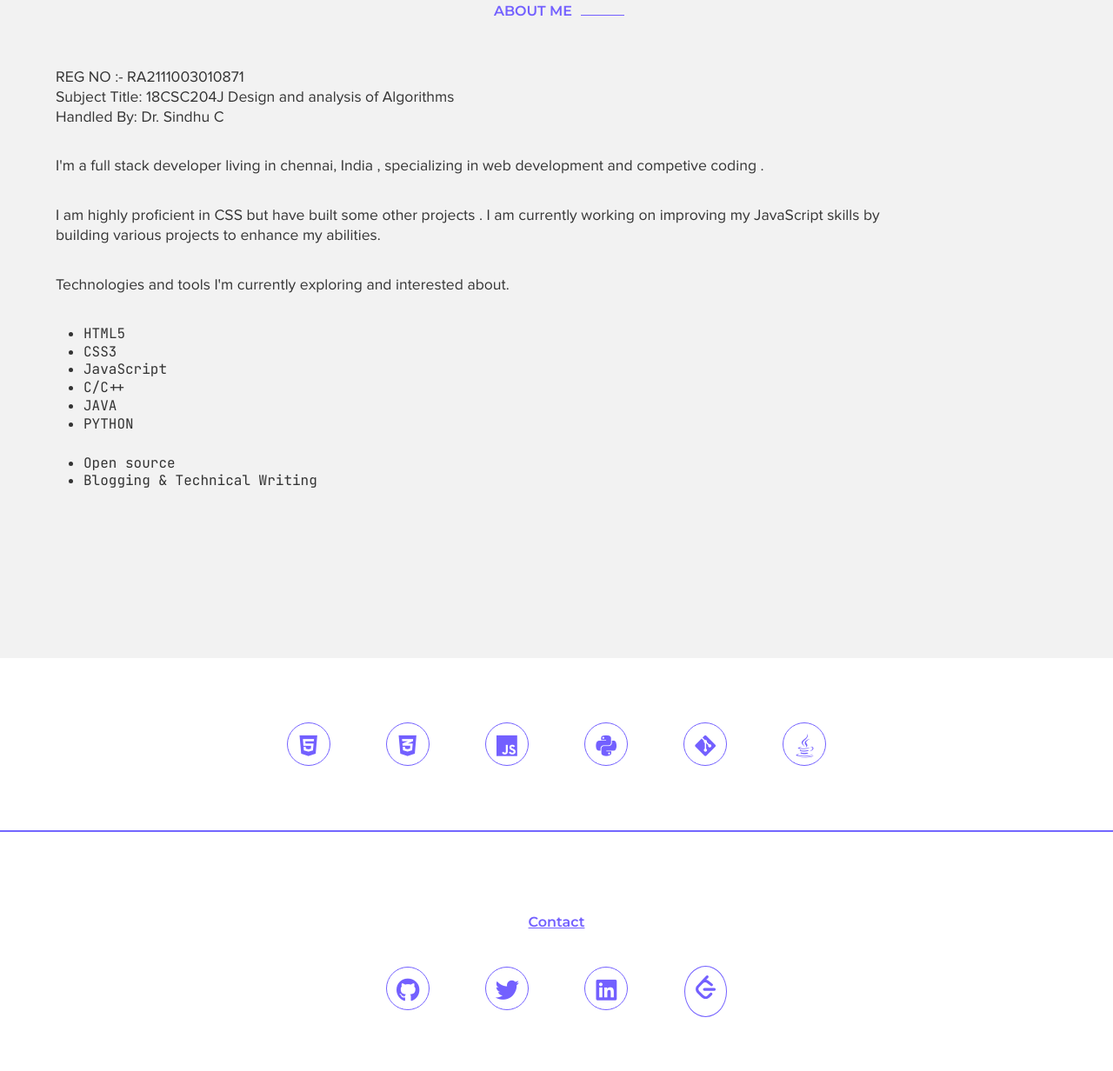
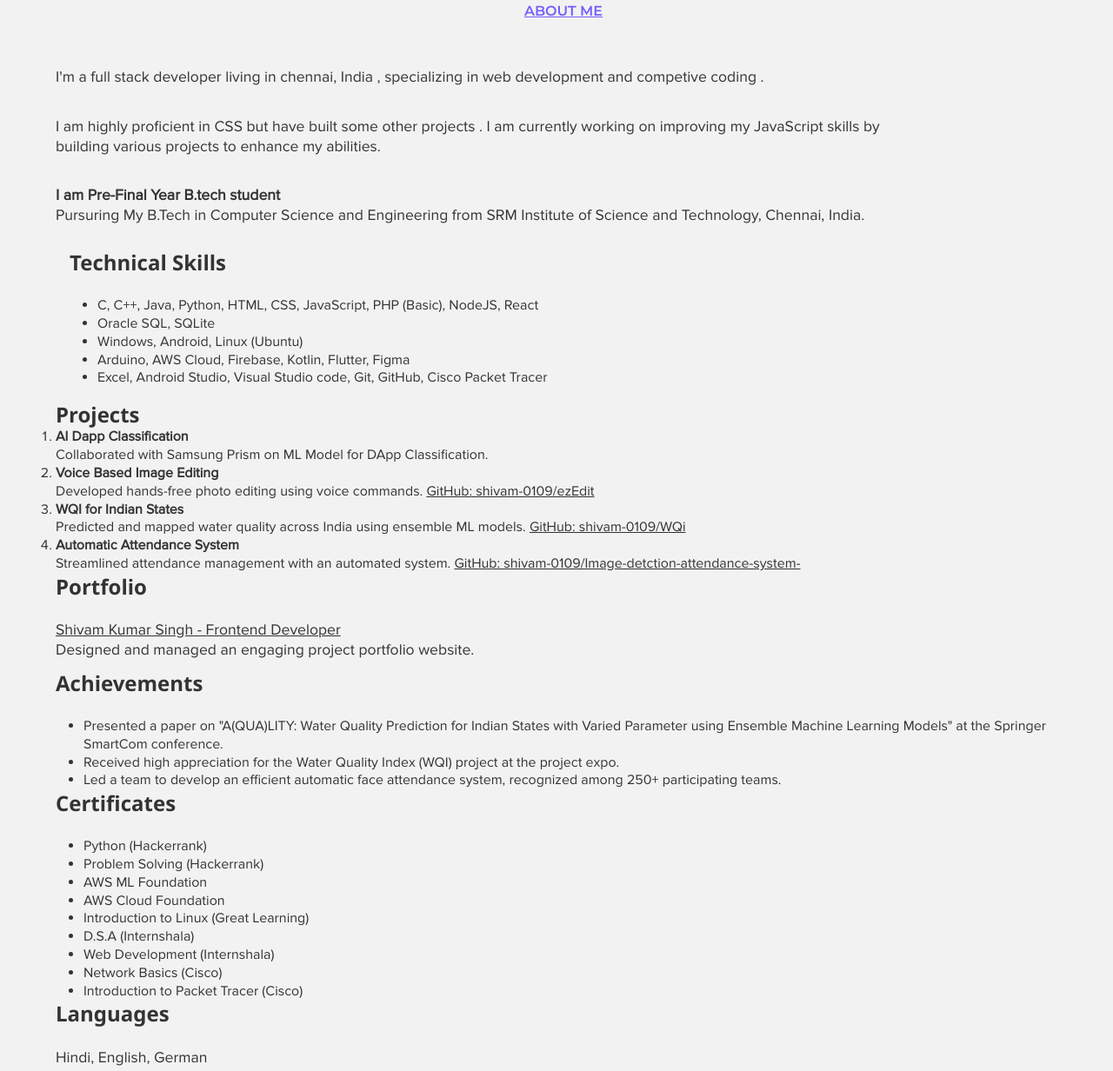
Before and after one commit to shivam-0109/portfolio, a plain HTML site: page index.html in a window 1280 px wide. Shown: the part 875-2107 px from the top of the page at 87% size. Drawn offline with Linux system fonts and the light colour scheme; a small style sheet from the web is missing; files whose address does not match are found by name.

Commit message:
modified

```diff
--- a/index.html
+++ b/index.html
@@ -148,23 +148,12 @@
       <section id="about">
         <div class="bio container">
           <h2 class="head-text">
-            ABOUT ME<span class="underline underline-primary"></span>
+            <u>ABOUT ME</u></span>
           </h2>
-          <p>
-            REG NO :- RA2111003010871
-            <br />
-            Subject Title: 18CSC204J Design and analysis of Algorithms
-<br/>
-            Handled By: Dr. Sindhu C
-
-
-            </p>
-
           <p>
             I'm a full stack  developer living in chennai, India ,
             specializing in web development and  competive coding .
           </p>
-
           <p>
             I am highly proficient in CSS but have built some other
           projects . I am currently working on improving my
@@ -172,23 +161,72 @@
             abilities.
           </p>
 
-          <p>
-            Technologies and tools I'm currently exploring and interested about.
-          </p>
+<p>
+    <strong>I am Pre-Final Year B.tech student</strong></br>
+    Pursuring My B.Tech in Computer Science and Engineering from SRM Institute of Science and Technology, Chennai, India.
+</p>
 
-          <ul class="language">
-            <li>HTML5</li>
-            <li>CSS3</li>
-            <li>JavaScript</li>
-            <li>C/C++</li>
-            <li>JAVA</li>
-            <li>PYTHON</li>
-          </ul>
+<section id="technical-skills">
+  <div class="container">
+    <h2>Technical Skills</h2>
+    <ul>
+      <li>C, C++, Java, Python, HTML, CSS, JavaScript, PHP (Basic), NodeJS, React</li>
+      <li>Oracle SQL, SQLite</li>
+      <li>Windows, Android, Linux (Ubuntu)</li>
+      <li>Arduino, AWS Cloud, Firebase, Kotlin, Flutter, Figma</li>
+      <li>Excel, Android Studio, Visual Studio code, Git, GitHub, Cisco Packet Tracer</li>
+    </ul>
+  </div>
+</section>
+<h2>Projects</h2>
+<ol>
+    <li><strong>AI Dapp Classification</strong><br>
+        Collaborated with Samsung Prism on ML Model for DApp Classification.
+    </li>
+    <li><strong>Voice Based Image Editing</strong><br>
+        Developed hands-free photo editing using voice commands. <a href="https://github.com/shivam-0109/ezEdit">GitHub: shivam-0109/ezEdit</a>
+    </li>
+    <li><strong>WQI for Indian States</strong><br>
+        Predicted and mapped water quality across India using ensemble ML models. <a href="https://github.com/shivam-0109/WQi">GitHub: shivam-0109/WQi</a>
+    </li>
+    <li><strong>Automatic Attendance System</strong><br>
+        Streamlined attendance management with an automated system. <a href="https://github.com/shivam-0109/Image-detction-attendance-system-">GitHub: shivam-0109/Image-detction-attendance-system-</a>
+    </li>
+</ol>
 
-          <ul class="language">
-            <li>Open source</li>
-            <li>Blogging & Technical Writing</li>
-          </ul>
+<h2>Portfolio</h2>
+<p>
+    <a href="https://shivam-portfoli.netlify.app">Shivam Kumar Singh - Frontend Developer</a><br>
+    Designed and managed an engaging project portfolio website.
+</p>
+
+<h2>Achievements</h2>
+<ul>
+    <li>Presented a paper on "A(QUA)LITY: Water Quality Prediction for Indian States with Varied Parameter using Ensemble Machine Learning Models" at the Springer SmartCom conference.</li>
+    <li>Received high appreciation for the Water Quality Index (WQI) project at the project expo.</li>
+    <li>Led a team to develop an efficient automatic face attendance system, recognized among 250+ participating teams.</li>
+</ul>
+
+<h2>Certificates</h2>
+<ul>
+    <li>Python (Hackerrank)</li>
+    <li>Problem Solving (Hackerrank)</li>
+    <li>AWS ML Foundation</li>
+    <li>AWS Cloud Foundation</li>
+    <li>Introduction to Linux (Great Learning)</li>
+    <li>D.S.A (Internshala)</li>
+    <li>Web Development (Internshala)</li>
+    <li>Network Basics (Cisco)</li>
+    <li>Introduction to Packet Tracer (Cisco)</li>
+</ul>
+
+<h2>Languages</h2>
+<p>Hindi, English, German</p>
+
+
+
+
+
         </div>
       </section>
 
```
